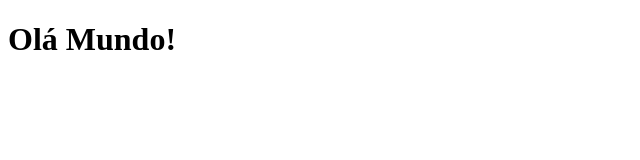
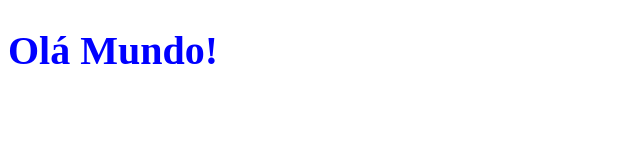
Before and after one commit to gusmariz/Teste-Pull-Request, a plain HTML site: page index.html in a window 1280 px wide. Shown: the whole page, without its empty margins (0-640 px from the left). Drawn offline with Linux system fonts and the light colour scheme.

Commit message:
Teste de possibilidade de dar push

```diff
--- a/index.html
+++ b/index.html
@@ -3,6 +3,7 @@
 <head>
   <meta charset="UTF-8">
   <meta name="viewport" content="width=device-width, initial-scale=1.0">
+  <link rel="stylesheet" href="style.css">
   <title>Document</title>
 </head>
 <body>
--- /dev/null
+++ b/style.css
@@ -0,0 +1,4 @@
+h1 {
+  font-size: 40px;
+  color: blue;
+}
```
